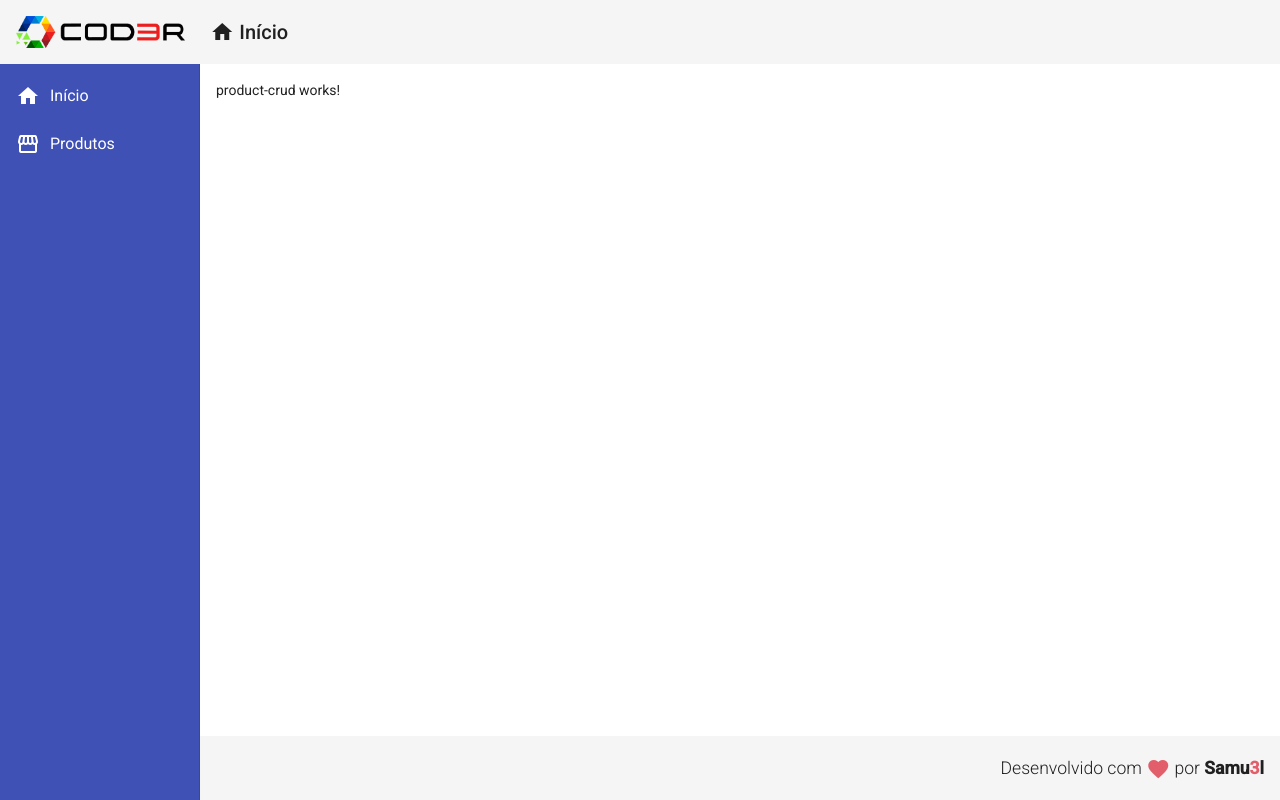
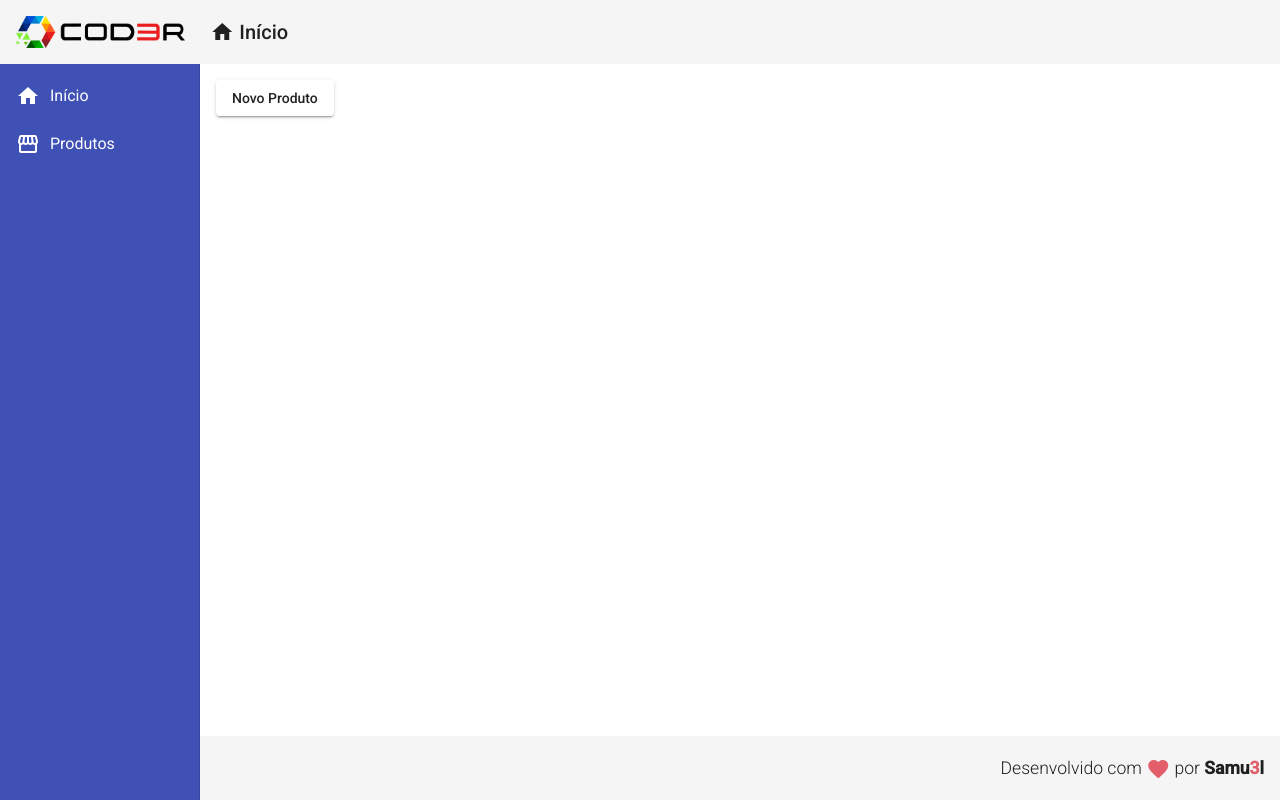
Before and after one commit to samuel-oldra/CadastroDeProdutos, an Angular app in the folder frontend/: page /products in a window 1280 px wide. Built offline with nearby package versions, Linux system fonts and the light colour scheme.

Commit message:
Navegar para tela de criar produtos

```diff
--- a/frontend/src/app/app.module.ts
+++ b/frontend/src/app/app.module.ts
@@ -1,4 +1,5 @@
 import { NgModule } from '@angular/core';
+import { MatButtonModule } from '@angular/material/button';
 import { MatCardModule } from '@angular/material/card';
 import { MatListModule } from '@angular/material/list';
 import { MatSidenavModule } from '@angular/material/sidenav';
@@ -35,7 +36,8 @@
     MatToolbarModule,
     MatSidenavModule,
     MatListModule,
-    MatCardModule
+    MatCardModule,
+    MatButtonModule
   ],
   providers: [],
   bootstrap: [AppComponent]
--- a/frontend/src/app/components/product/product-create/product-create.component.html
+++ b/frontend/src/app/components/product/product-create/product-create.component.html
@@ -1,3 +1 @@
-<p [id]="propLegal">product-create works!</p>
-
-<button (click)="fazerAlgo()">Fazer Algo!</button>
+<p>product-create works!</p>
--- a/frontend/src/app/components/product/product-create/product-create.component.ts
+++ b/frontend/src/app/components/product/product-create/product-create.component.ts
@@ -7,15 +7,9 @@
 })
 export class ProductCreateComponent implements OnInit {
 
-  propLegal = "qualquer";
-
   constructor() { }
 
   ngOnInit(): void {
   }
 
-  fazerAlgo(): void {
-    console.log('Fazendo algo!');
-  }
-
 }
--- a/frontend/src/app/views/product-crud/product-crud.component.html
+++ b/frontend/src/app/views/product-crud/product-crud.component.html
@@ -1 +1,3 @@
-<p>product-crud works!</p>
+<button mat-raised-button (click)="navigateToProductCreate()">
+    Novo Produto
+</button>
--- a/frontend/src/app/views/product-crud/product-crud.component.ts
+++ b/frontend/src/app/views/product-crud/product-crud.component.ts
@@ -1,4 +1,5 @@
 import { Component, OnInit } from '@angular/core';
+import { Router } from '@angular/router';
 
 @Component({
   selector: 'app-product-crud',
@@ -7,9 +8,13 @@
 })
 export class ProductCrudComponent implements OnInit {
 
-  constructor() { }
+  constructor(private router: Router) { }
 
   ngOnInit(): void {
   }
 
+  navigateToProductCreate(): void {
+    this.router.navigate(['/products/create']);
+  }
+
 }
```
